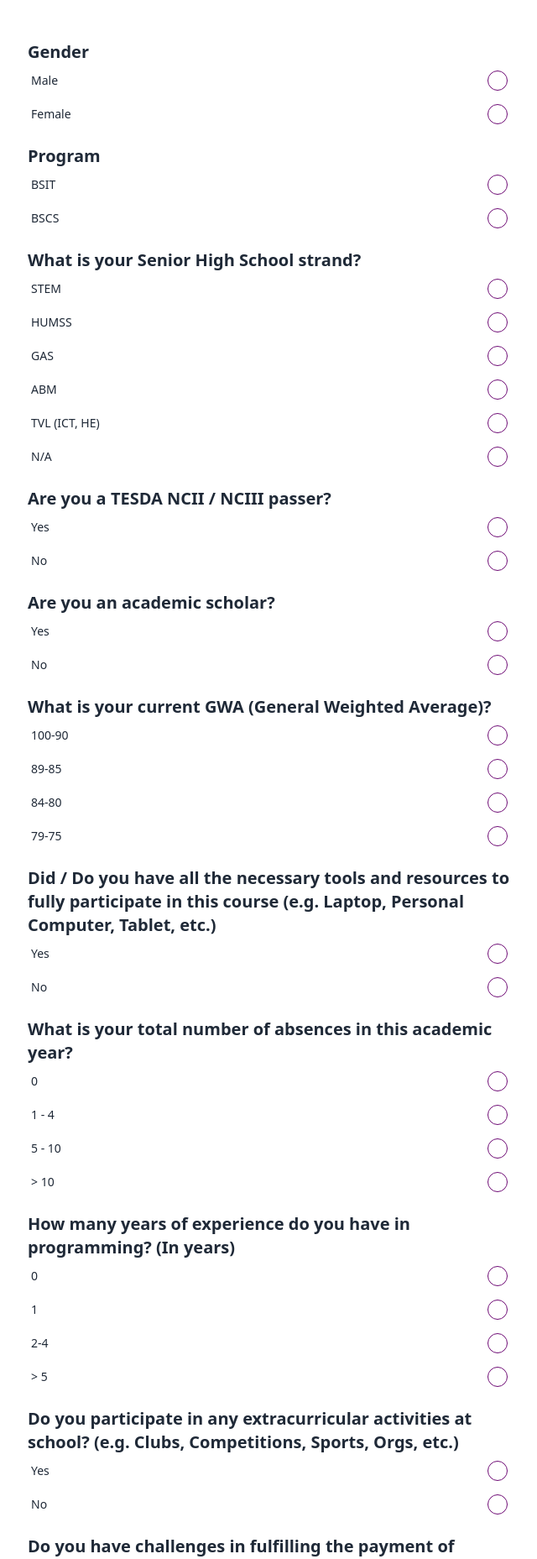
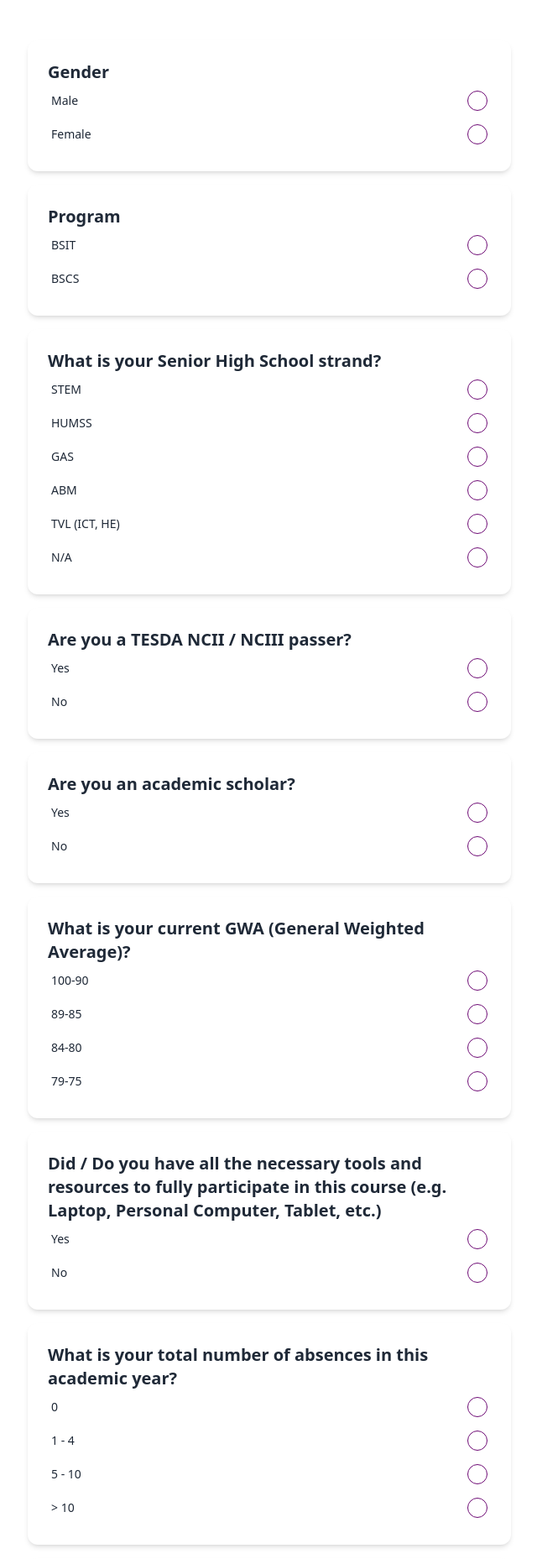
Before and after one commit to comskie/datamining, a Flask app: page / in a window 1280 px wide. Shown: the top 1857 px of the page at 84% size, without its empty margins (319-959 px from the left). Run offline with Flask 2, Linux system fonts and the light colour scheme; style sheets or scripts are compiled from the project's sources; some libraries are stand-ins or nearby versions.

Commit message:
Update index.html

```diff
--- a/templates/index.html
+++ b/templates/index.html
@@ -4,7 +4,7 @@
 {% block main %}
 <div class="w-full min-h-screen flex justify-center items-center p-12">
     <form class="max-w-xl w-full" action="/predict" method="post">
-        <div class="form-control">
+        <div class="form-control shadow-md rounded-xl bg-base-100 p-6">
             <span class="font-bold text-xl">Gender</span>
             <div class="form-control">
                 <label class="label cursor-pointer">
@@ -17,7 +17,7 @@
                 </label>
             </div>
         </div>
-        <div class="mt-4 form-control">
+        <div class="mt-4 form-control shadow-md rounded-xl bg-base-100 p-6">
             <span class="font-bold text-xl">Program</span>
             <div class="form-control">
                 <label class="label cursor-pointer">
@@ -30,7 +30,7 @@
                 </label>
             </div>
         </div>
-        <div class="mt-4 form-control">
+        <div class="mt-4 form-control shadow-md rounded-xl bg-base-100 p-6">
             <span class="font-bold text-xl">What is your Senior High School strand?</span>
             <div class="form-control">
                 <label class="label cursor-pointer">
@@ -59,7 +59,7 @@
                 </label>
             </div>
         </div>
-        <div class="mt-4 form-control">
+        <div class="mt-4 form-control shadow-md rounded-xl bg-base-100 p-6">
             <span class="font-bold text-xl">Are you a TESDA NCII / NCIII passer?</span>
             <div class="form-control">
                 <label class="label cursor-pointer">
@@ -72,7 +72,7 @@
                 </label>
             </div>
         </div>
-        <div class="mt-4 form-control">
+        <div class="mt-4 form-control shadow-md rounded-xl bg-base-100 p-6">
             <span class="font-bold text-xl">Are you an academic scholar?</span>
             <div class="form-control">
                 <label class="label cursor-pointer">
@@ -85,7 +85,7 @@
                 </label>
             </div>
         </div>
-        <div class="mt-4 form-control">
+        <div class="mt-4 form-control shadow-md rounded-xl bg-base-100 p-6">
             <span class="font-bold text-xl">What is your current GWA (General Weighted Average)?</span>
             <div class="form-control">
                 <label class="label cursor-pointer">
@@ -106,7 +106,7 @@
                 </label>
             </div>
         </div>
-        <div class="mt-4 form-control">
+        <div class="mt-4 form-control shadow-md rounded-xl bg-base-100 p-6">
             <span class="font-bold text-xl">Did / Do you have all the necessary tools and resources to fully participate
                 in this course (e.g. Laptop, Personal Computer, Tablet, etc.)</span>
             <div class="form-control">
@@ -120,7 +120,7 @@
                 </label>
             </div>
         </div>
-        <div class="mt-4 form-control">
+        <div class="mt-4 form-control shadow-md rounded-xl bg-base-100 p-6">
             <span class="font-bold text-xl">What is your total number of absences in this academic year?</span>
             <div class="form-control">
                 <label class="label cursor-pointer">
@@ -141,7 +141,7 @@
                 </label>
             </div>
         </div>
-        <div class="mt-4 form-control">
+        <div class="mt-4 form-control shadow-md rounded-xl bg-base-100 p-6">
             <span class="font-bold text-xl">How many years of experience do you have in programming? (In years)</span>
             <div class="form-control">
                 <label class="label cursor-pointer">
@@ -162,7 +162,7 @@
                 </label>
             </div>
         </div>
-        <div class="mt-4 form-control">
+        <div class="mt-4 form-control shadow-md rounded-xl bg-base-100 p-6">
             <span class="font-bold text-xl">Do you participate in any extracurricular activities at school? (e.g. Clubs,
                 Competitions, Sports, Orgs, etc.)</span>
             <div class="form-control">
@@ -176,7 +176,7 @@
                 </label>
             </div>
         </div>
-        <div class="mt-4 form-control">
+        <div class="mt-4 form-control shadow-md rounded-xl bg-base-100 p-6">
             <span class="font-bold text-xl">Do you have challenges in fulfilling the payment of tuition?</span>
             <div class="form-control">
                 <label class="label cursor-pointer">
@@ -189,7 +189,7 @@
                 </label>
             </div>
         </div>
-        <div class="mt-4 form-control">
+        <div class="mt-4 form-control shadow-md rounded-xl bg-base-100 p-6">
             <span class="font-bold text-xl">Considering your experience in CS/IT program, would you say that you are
                 satisfied with the current learning environment?</span>
             <div class="form-control">
```
